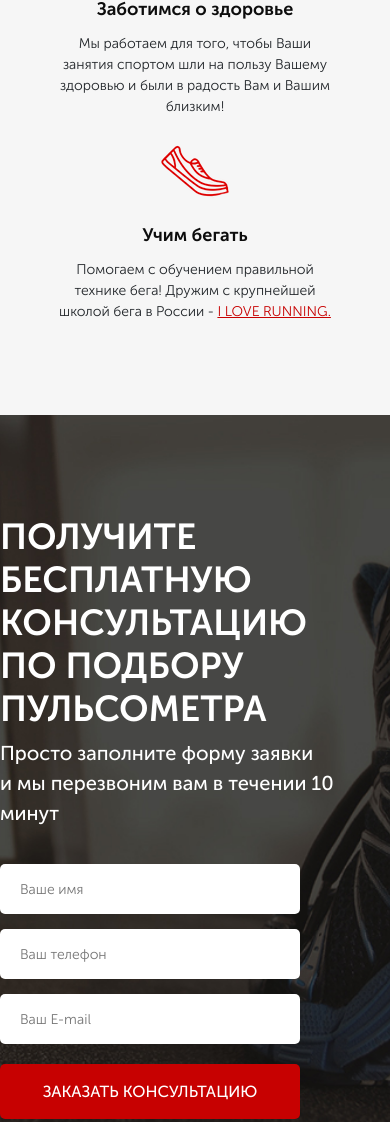
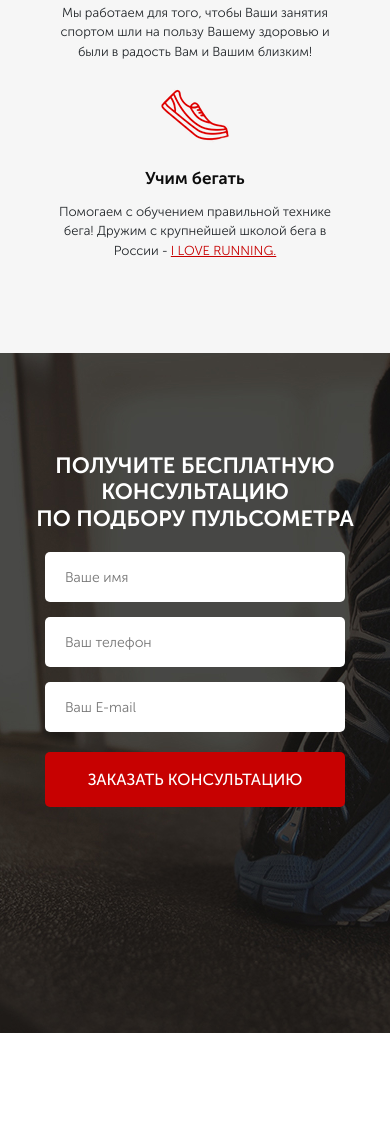
Before and after one commit to Nicky753951/third-project, a website: page src/index.html in a window 390 px wide. Shown: the part 1405-2527 px from the top of the page. After the commit the page ends 2438 px from the top, so only its background shows below. Drawn offline with Linux system fonts and the light colour scheme.

Commit message:
adaptation sections

```diff
--- a/src/index.html
+++ b/src/index.html
@@ -4,7 +4,7 @@
     <meta charset="UTF-8">
     <meta http-equiv="X-UA-Compatible" content="IE=edge">
     <meta name="viewport" content="width=device-width, initial-scale=1.0">
-    <title>Pulse</title>
+    <title>Pulse!</title>
     <link rel="stylesheet" href="css/bootstrap-reboot.min.css">
     <link rel="stylesheet" href="css/font.css">
     <link rel="stylesheet" href="css/style.min.css">
--- a/src/sass/base/_media.scss
+++ b/src/sass/base/_media.scss
@@ -1,28 +1,65 @@
 @media (max-width:992px) {
+
     .promo{
         padding: 20px 40px 93px 40px;
-        background-position: 45% 20%;
+        background-position: 45% 20%;}
 
-    .priority {
-        padding: 71px 30px 73px 30px;
-        &__table{
-            flex-direction: column;
-            align-items: center;
-            margin-top: 30px;
+    // .priority {
+    //     padding: 71px 30px 73px 30px;
+    //     &__table{
+    //         flex-direction: column;
+    //         align-items: center;
+    //         margin-top: 30px;
+    //     }
+
+    //     &__one{
+    //         width: 300px;
+    //     }
+
+    //     &__head2{
+    //         margin: 10px 0 20px 0;
+    //     }
+
+    //     img{
+    //         margin-bottom: 20px;
+    //     }
+    //  }
+.priority{
+    padding: 71px 40px 73px 40px;
+    &__one {
+        width: 220px;
     }
 
-        &__one{
-            width: 300px;
+    &__head2 {
+        font-size: 13px;
     }
 
-        &__head2{
-            margin: 10px 0 20px 0;
+    &__head {
+        font-size: 17px;
+    }
 }
 
-        img{
-            margin-bottom: 20px;
+
+    .consultation {
+        display: block;
+
+    .title_left {
+        font-size: 28px;
+        display: block;
+        margin: 0  0 10px 40px;
+    }
+
+    &__descr{
+        display: block;
+        margin: 0 0 20px 40px;
+        font-size: 15px;
+        }
+
+    .feed-form {
+        margin: 0 40px;
     }
 }
+
 }
 
 @media (max-width:768px) {
@@ -54,8 +91,9 @@
         font-size: 22px;
     }
 
+    }
 
-}
+
     .priority {
         padding: 30px 30px 73px 30px;
 
@@ -81,6 +119,24 @@
             margin-bottom: 20px;
         }
      }
+
+    .consultation {
+
+    .title_left {
+    font-size: 22px;
+    display: block;
+    margin: 0  0 10px 40px;
+    }
+
+    &__descr {
+    font-size: 16px;
+    display: block;
+    margin: 0  0 10px 40px;
+
+    }
+
+    }
+
 }
 
 @media (max-width:576px) {
@@ -181,5 +237,24 @@
         }
     }
 
+    .consultation{
+        max-width: 600px
+        display: block;
+        margin: 0 0 0 0;
+
+        .title_left{
+            display: block;
+            margin: 0 auto;
+            text-align: center;
+        }
+
+        &__descr {
+        display: none;
+        }
+
+        .feed-form {
+        margin: 40px auto auto auto;
         }
     }
+
+}
```
Also changed, not shown: src/css/style.min.css. Lines whose indentation alone changed are shown as unchanged.
